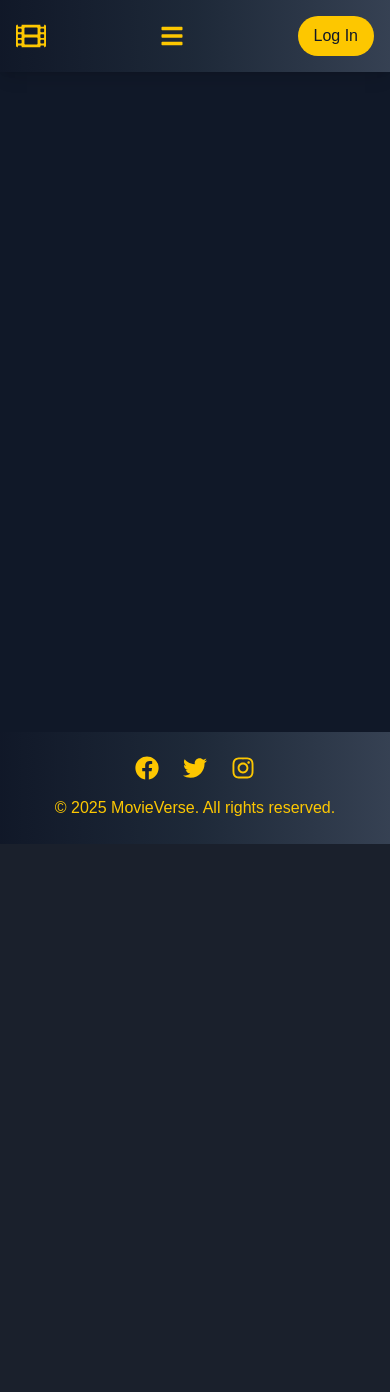
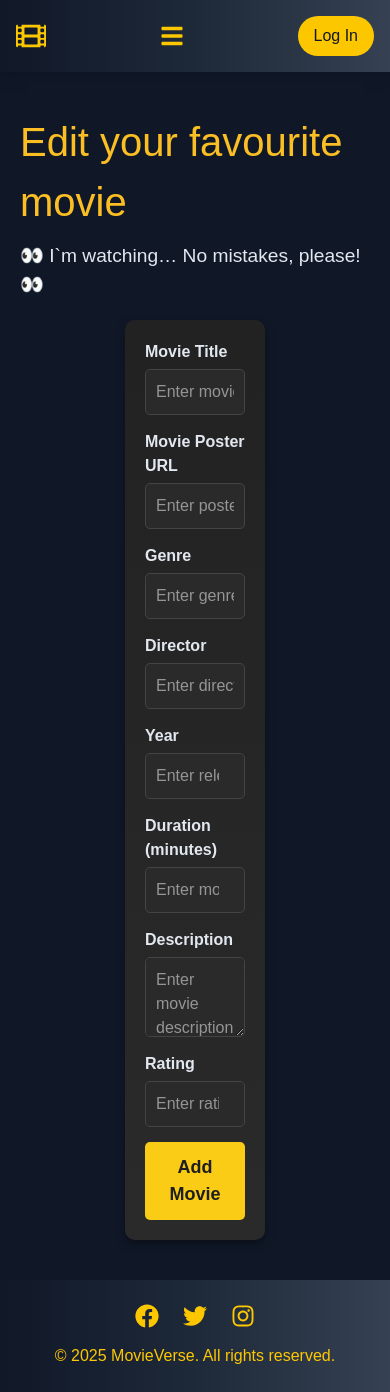
Before and after one commit to DaniUzunski7/MovieVerse-ReactJs, a React (Vite) app in the folder client/: page /movies/1/edit in a window 390 px wide. Before the commit the page ends 844 px from the top, so only its background shows below. Built offline with nearby package versions, Linux system fonts and the light colour scheme; no server answers.

Commit message:
Show edit page with prepopulated movie data

```diff
--- a/client/src/App.jsx
+++ b/client/src/App.jsx
@@ -30,6 +30,7 @@ function App() {
         <Route path="/register" element={ <Register />} />
         <Route path="/movies/add" element={ <AddMovie />} />
         <Route path="/:path/:id/details" element={ <MovieDetails />} />
+        <Route path="/movies/:id/edit" element={ <AddMovie />} />
         <Route path="/about" element={ <About />} />
       </Routes>
 
--- a/client/src/components/addMovie/AddMovie.jsx
+++ b/client/src/components/addMovie/AddMovie.jsx
@@ -2,17 +2,26 @@ import "./addMovie.css"
 
 import movieServices from "../../services/movieServices.js";
 
-import { useNavigate } from "react-router";
+import { useNavigate, useParams } from "react-router";
 
-import { useState } from "react";
+import { useEffect, useState } from "react";
 
 export default function AddContent(){
     const navigate = useNavigate()
 
-    const [formData, setFormData] = useState({ title: "", poster: "", genre: "", director: "", year: 0, time: 0, description: "", rating: 0 });
+    const { id } = useParams();
+
+    const [movie, setMovie] = useState({ title: "", poster: "", genre: "", director: "", year: "", time: "", description: "", rating: "" })
+
+    if(id){
+      useEffect( () => {
+        movieServices.getOne(id, 'movies')
+        .then(setMovie)
+      }, [])
+    }
 
     const handleChange = (e) => {
-        setFormData({ ...formData, [e.target.name]: e.target.value });
+        setMovie({ ...movie, [e.target.name]: e.target.defaultValue });
       };
 
       const submitAction = async (formData) => {
@@ -25,8 +34,8 @@ export default function AddContent(){
 
     return (
         <div className="collection-container">
-        <h1 className="collection-title">Add your favourite movie</h1>
-        <p className="collection-subtitle">Sure it will be a good one.</p>
+        <h1 className="collection-title">{id ? 'Edit your favourite movie' : 'Add your favourite movie'}</h1>
+        <p className="collection-subtitle">{id ? '👀 I`m watching… No mistakes, please! 👀' : 'Sure it will be a good one.'}</p>
 
         <form className="collection-form" action={submitAction}>
   <div className="form-group">
@@ -36,7 +45,7 @@ export default function AddContent(){
       id="title"
       name="title"
       placeholder="Enter movie title"
-      value={formData.title}
+      defaultValue={movie.title}
       onChange={handleChange}
       required
     />
@@ -49,7 +58,7 @@ export default function AddContent(){
       id="poster"
       name="poster"
       placeholder="Enter poster URL"
-      value={formData.poster}
+      defaultValue={movie.poster}
       onChange={handleChange}
       required
     />
@@ -62,7 +71,7 @@ export default function AddContent(){
       id="genre"
       name="genre"
       placeholder="Enter genre"
-      value={formData.genre}
+      defaultValue={movie.genre}
       onChange={handleChange}
       required
     />
@@ -75,7 +84,7 @@ export default function AddContent(){
       id="director"
       name="director"
       placeholder="Enter director"
-      value={formData.director}
+      defaultValue={movie.director}
       onChange={handleChange}
       required
     />
@@ -88,7 +97,7 @@ export default function AddContent(){
       id="year"
       name="year"
       placeholder="Enter release year"
-      value={formData.year}
+      defaultValue={movie.year}
       onChange={handleChange}
       required
     />
@@ -101,7 +110,7 @@ export default function AddContent(){
       id="time"
       name="time"
       placeholder="Enter movie time"
-      value={formData.time}
+      defaultValue={movie.time}
       onChange={handleChange}
       required
     />
@@ -113,7 +122,7 @@ export default function AddContent(){
       id="description"
       name="description"
       placeholder="Enter movie description"
-      value={formData.description}
+      defaultValue={movie.description}
       onChange={handleChange}
       required
     />
@@ -126,7 +135,7 @@ export default function AddContent(){
       id="rating"
       name="rating"
       placeholder="Enter rating"
-      value={formData.rating}
+      defaultValue={movie.rating}
       onChange={handleChange}
       required
     />
--- a/client/src/components/movieDetails/MovieDetails.jsx
+++ b/client/src/components/movieDetails/MovieDetails.jsx
@@ -1,5 +1,5 @@
 import { useState, useEffect } from "react";
-import { useParams, useNavigate } from "react-router";
+import { useParams, useNavigate, Link } from "react-router";
 import { FaEdit, FaTrash, FaThumbsUp, FaThumbsDown } from "react-icons/fa";
 
 import movieServices from "../../services/movieServices";
@@ -16,16 +16,20 @@ export default function MovieDetails() {
     movieServices.getOne(id, path).then(setMovie);
   }, [id]);
 
-  const deleteMovieHandler = () => {
+  const deleteMovieHandler = async () => {
     const confirmed = confirm('Are you sure you want to delete this movie? This action cannot be undone.')
 
     if (!confirmed){
       return
     }
 
-    movieServices.deleteMovie(path, id)
+    await movieServices.deleteMovie(path, id)
 
     navigate(`/${path}`);
+  }
+
+  const editMovieHandler = async () => {
+
   }
 
   return (
@@ -92,13 +96,12 @@ export default function MovieDetails() {
             ""
           ) : (
             <div className="flex flex-col lg:flex-row gap-3 mt-8 lg:absolute lg:bottom-15 lg:right-8 lg:space-x-4 w-full lg:w-auto">
-              <button className="bg-yellow-400 text-gray-900 px-4 py-2 rounded-full flex items-center gap-2 hover:bg-yellow-500 transition-all duration-300 w-full lg:w-auto"
-
+              <Link to={`/movies/${id}/edit`} className="bg-yellow-400 text-gray-900 px-4 py-2 rounded-full flex items-center gap-2 hover:bg-yellow-500 transition-all duration-300 w-full lg:w-auto"
               >
                 <FaEdit />
                 Edit
-              </button>
-              <button className="bg-red-600 text-white px-4 py-2 rounded-full flex items-center gap-2 hover:bg-red-700 transition-all duration-300 w-full lg:w-auto"
+              </Link>
+              <button className="cursor-pointer bg-red-600 text-white px-4 py-2 rounded-full flex items-center gap-2 hover:bg-red-700 transition-all duration-300 w-full lg:w-auto"
                 onClick={deleteMovieHandler}
               >
                 <FaTrash />
--- a/client/src/services/movieServices.js
+++ b/client/src/services/movieServices.js
@@ -21,7 +21,7 @@ async function getOne(id, dataPath) {
 }
 
 async function deleteMovie(dataPath, id) {
-    await request.delete(`${baseUrl}/${dataPath}/${id}`);
+    return await request.delete(`${baseUrl}/${dataPath}/${id}`);
 }
 
 export default {
```
